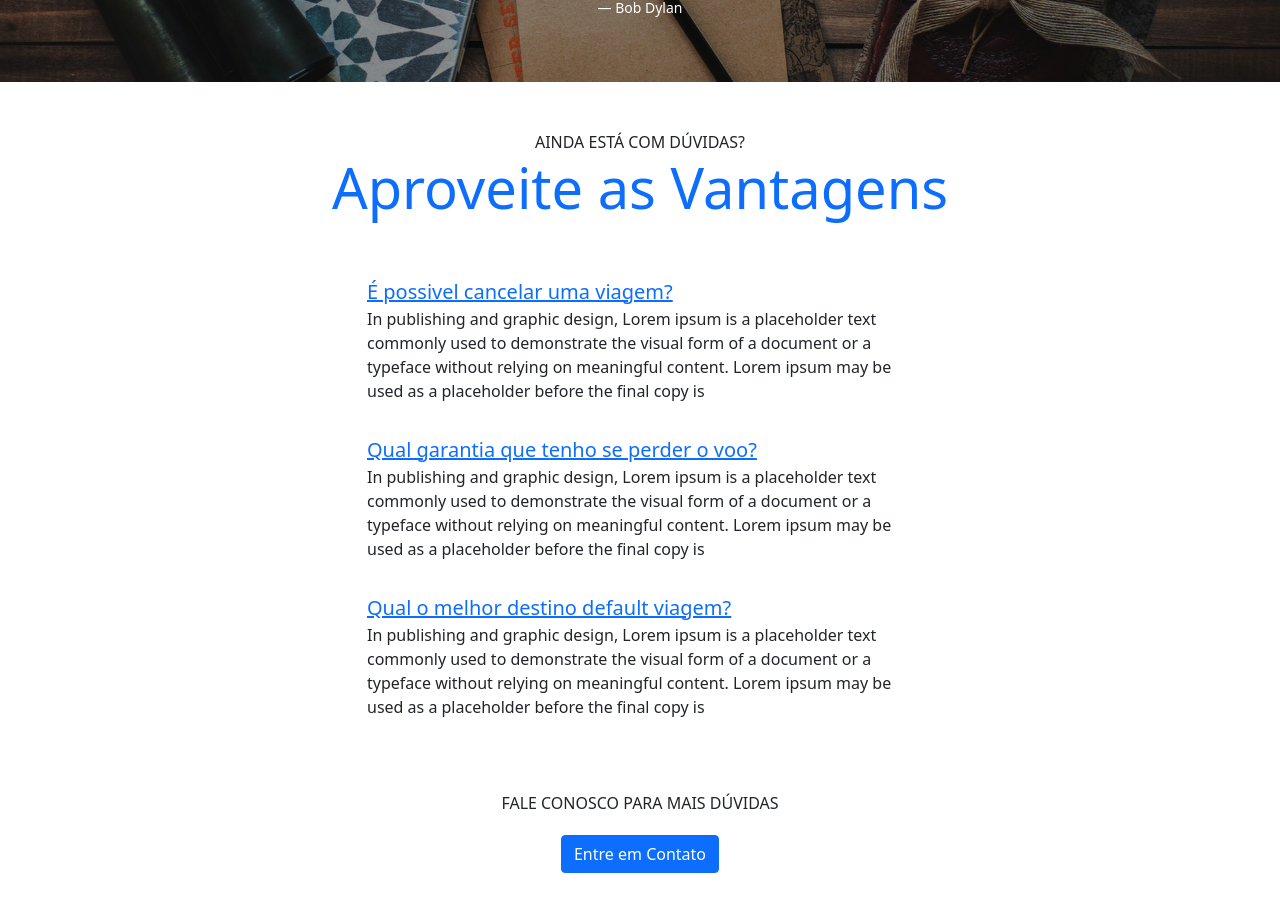
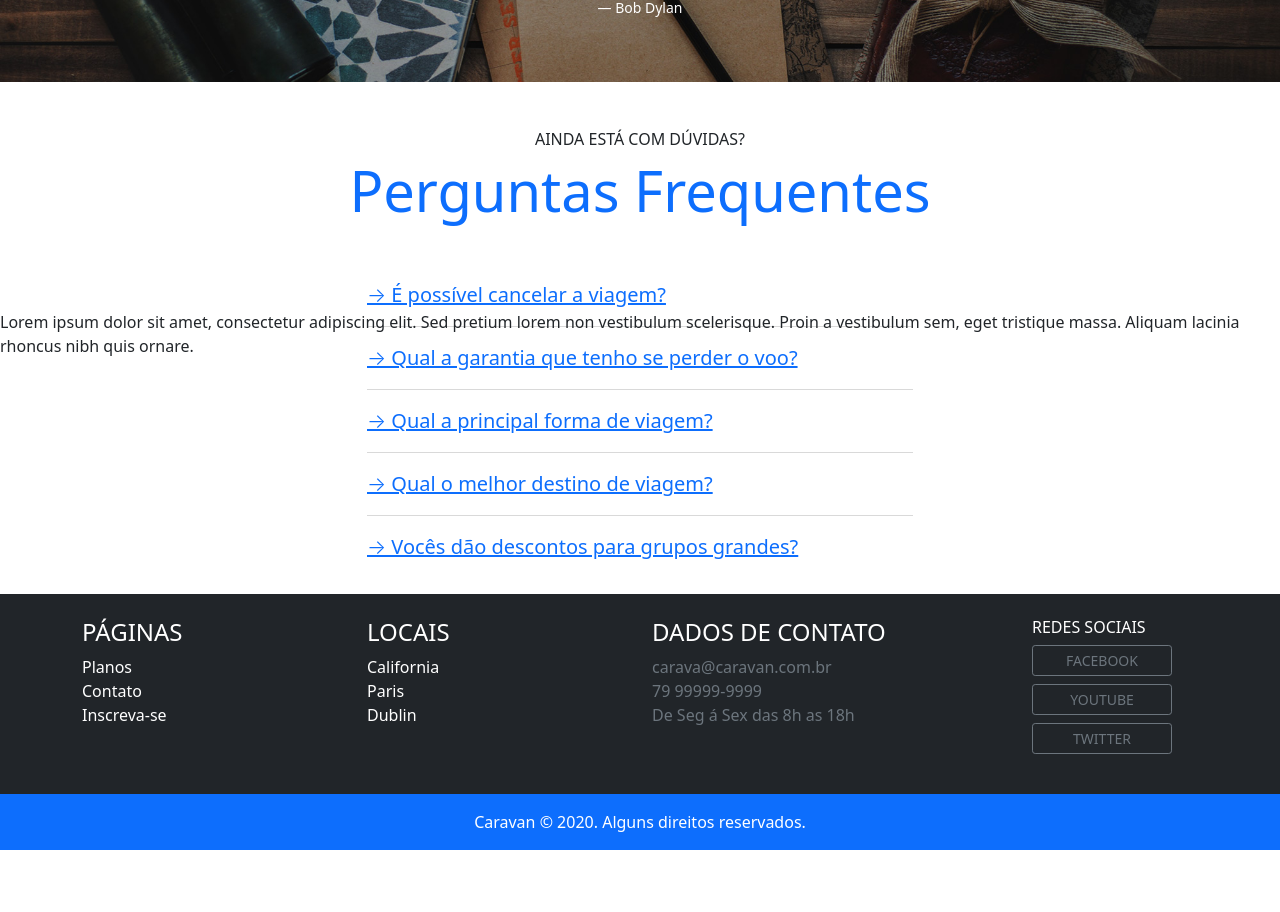
Before and after one commit to Nataliapine/Caravan, a React (Create React App) app: page / in a window 1280 px wide. Shown: the part 1880-2792 px from the top of the page. After the commit the page ends 2730 px from the top, so only its background shows below. Built offline with nearby package versions, Linux system fonts and the light colour scheme.

Commit message:
created Carousel component

```diff
--- /dev/null
+++ b/src/components/Carousel/index.js
@@ -0,0 +1,64 @@
+import California from '../../assets/img/california.jpg';
+import Paris from '../../assets/img/paris.jpg';
+import Dublin from '../../assets/img/dublin.jpg';
+
+export default function Carousel() {
+    return (
+        <div>
+            <div className="container-fluid">
+                <div className="row bg-dark">
+                    <div className="col-lg-7 p-0">
+                        <div id="carouselCidades" className="carousel slide" data-ride="carousel">
+                            <ol className="carousel-indicators">
+                                <li data-target="#carouselExampleIndicators" data-slide-to="0" className="active"></li>
+                                <li data-target="#carouselExampleIndicators" data-slide-to="1"></li>
+                                <li data-target="#carouselExampleIndicators" data-slide-to="2"></li>
+                            </ol>
+                            <div className="carousel-inner">
+                                <div className="carousel-item active">
+                                <div className="carousel-caption">
+                                    <h3 className="display-4">California</h3>
+                                </div>
+                                    <img className="d-block w-100" src={California} alt="California" />
+                                </div>
+                                <div className="carousel-item">
+                                <div className="carousel-caption">
+                                    <h3 className="display-4">Paris</h3>
+                                </div>
+                                <img className="d-block w-100" src={Paris} alt="Paris" />
+                                </div>
+                                <div className="carousel-item">
+                                <div className="carousel-caption">
+                                    <h3 className="display-4">Dublin</h3>
+                                </div>
+                                <img className="d-block w-100" src={Dublin} alt="Dublin" />
+                                </div>
+                            </div>
+                            <a className="carousel-control-prev" href="#carouselExampleControls" role="button" data-slide="prev">
+                                <span className="carousel-control-prev-icon" aria-hidden="true"></span>
+                                <span className="sr-only">Anterior</span>
+                            </a>
+                            <a className="carousel-control-next" href="#carouselExampleControls" role="button" data-slide="next">
+                                <span className="carousel-control-next-icon" aria-hidden="true"></span>
+                                <span className="sr-only">Próximo</span>
+                            </a>
+                        </div>
+                    </div>
+                    <div className="col-lg-5 text-white p-4">
+                        <h1 className="display-4">Realize a viagem dos seus sonhos</h1>
+                        <p className="lead">O melhor local para viajar é com a Caravan, mais de 5000 excursoes concluídas</p>
+                        <form action="">
+                            <div className="input-group input-group-lg">
+                                <input type="text" className="form-control" placeholder="Email" aria-label="Email" />
+                                <div className="input-group-append">
+                                    <button className="btn btn-primary p-3" type="button">Inscreva-se</button>
+                                </div>
+                            </div>
+                        </form>
+                    </div>
+
+                </div>
+            </div>
+        </div>
+    )
+}
--- a/src/pages/Home/index.js
+++ b/src/pages/Home/index.js
@@ -1,11 +1,10 @@
 import Header from "../../components/Header";
+import Carousel from "../../components/Carousel";
 import Footer from "../../components/Footer";
 
 import './home.css';
 
-import California from '../../assets/img/california.jpg';
-import Paris from '../../assets/img/paris.jpg';
-import Dublin from '../../assets/img/dublin.jpg';
+
 import Passaporte from '../../assets/img/icones/passaporte.svg';
 import Translado from '../../assets/img/icones/translado.svg';
 import Passagens from '../../assets/img/icones/passagens.svg';
@@ -18,61 +17,7 @@ export default function Home() {
     return (
         <div>
             <Header />
-
-            <div className="container-fluid">
-                <div className="row bg-dark">
-                    <div className="col-lg-7 p-0">
-                        <div id="carouselCidades" className="carousel slide" data-ride="carousel">
-                            <ol className="carousel-indicators">
-                                <li data-target="#carouselExampleIndicators" data-slide-to="0" className="active"></li>
-                                <li data-target="#carouselExampleIndicators" data-slide-to="1"></li>
-                                <li data-target="#carouselExampleIndicators" data-slide-to="2"></li>
-                            </ol>
-                            <div className="carousel-inner">
-                                <div className="carousel-item active">
-                                <div className="carousel-caption">
-                                    <h3 className="display-4">California</h3>
-                                </div>
-                                    <img className="d-block w-100" src={California} alt="California" />
-                                </div>
-                                <div className="carousel-item">
-                                <div className="carousel-caption">
-                                    <h3 className="display-4">Paris</h3>
-                                </div>
-                                <img className="d-block w-100" src={Paris} alt="Paris" />
-                                </div>
-                                <div className="carousel-item">
-                                <div className="carousel-caption">
-                                    <h3 className="display-4">Dublin</h3>
-                                </div>
-                                <img className="d-block w-100" src={Dublin} alt="Dublin" />
-                                </div>
-                            </div>
-                            <a className="carousel-control-prev" href="#carouselExampleControls" role="button" data-slide="prev">
-                                <span className="carousel-control-prev-icon" aria-hidden="true"></span>
-                                <span className="sr-only">Anterior</span>
-                            </a>
-                            <a className="carousel-control-next" href="#carouselExampleControls" role="button" data-slide="next">
-                                <span className="carousel-control-next-icon" aria-hidden="true"></span>
-                                <span className="sr-only">Próximo</span>
-                            </a>
-                        </div>
-                    </div>
-                    <div className="col-lg-5 text-white p-4">
-                        <h1 className="display-4">Realize a viagem dos seus sonhos</h1>
-                        <p className="lead">O melhor local para viajar é com a Caravan, mais de 5000 excursoes concluídas</p>
-                        <form action="">
-                            <div className="input-group input-group-lg">
-                                <input type="text" className="form-control" placeholder="Email" aria-label="Email" />
-                                <div className="input-group-append">
-                                    <button className="btn btn-primary p-3" type="button">Inscreva-se</button>
-                                </div>
-                            </div>
-                        </form>
-                    </div>
-
-                </div>
-            </div>
+            <Carousel />
             <section className="py-5 bg-light text-center">
                 <div className="container">
                     <div className="my-5">
@@ -158,63 +103,52 @@ export default function Home() {
                     Bob Dylan
                 </figcaption>
             </section>
+
             <section className="container">
                 <div className="my-5 text-center">
-                    <span className="h-5 d-block">AINDA ESTÁ COM DÚVIDAS?</span>
-                    <h2 className="display-4 text-primary">Aproveite as Vantagens</h2>
+                    <span className="h6 d-block">AINDA ESTÁ COM DÚVIDAS?</span>
+                    <h2 className="display-4 text-primary">Perguntas Frequentes</h2>
                 </div>
                 <div className="row justify-content-center">
-                    <div className="col-lg-6" id="perguntasFrequentes" data-children=".pergunta">
+                    <div className="col-md-6" id="perguntasFrequentes" data-children=".pergunta">
                     <div className="pergunta py-2">
-                            <a className="lead" data-toggle="collapse" data-parent="#perguntasFrequentes"
-                             href="#pergunta1" aria-expanded="true" aria-controls="pergunta1">
-                               É possivel cancelar uma viagem?
-                            </a>
-                            <div id="pergunta1" >
-                                <p>
-                                    In publishing and graphic design, Lorem ipsum is a placeholder text commonly
-                                    used to demonstrate the visual form of a document or a typeface without relying
-                                    on meaningful content. Lorem ipsum may be used as a placeholder before the final
-                                    copy is
-                                </p>
+                        <a className="lead" data-toggle="collapse" data-parent="#perguntasFrequentes" href="#pergunta1" aria-expanded="true" aria-controls="pergunta1">→ É possível cancelar a viagem?</a>
+                        <div id="pergunta1" className="collapse show" role="tabpanel">
+                        <p>Lorem ipsum dolor sit amet, consectetur adipiscing elit. Sed pretium lorem non vestibulum scelerisque. Proin a vestibulum sem, eget tristique massa. Aliquam lacinia rhoncus nibh quis ornare.</p>
                         </div>
                     </div>
+                    <div className="dropdown-divider"></div>
                     <div className="pergunta py-2">
-                            <a className="lead" data-toggle="collapse" data-parent="#perguntasFrequentes"
-                             href="#pergunta2" aria-expanded="true" aria-controls="pergunta2">
-                               Qual garantia que tenho se perder o voo?
-                            </a>
-                            <div id="pergunta1">
-                                <p>
-                                    In publishing and graphic design, Lorem ipsum is a placeholder text commonly
-                                    used to demonstrate the visual form of a document or a typeface without relying
-                                    on meaningful content. Lorem ipsum may be used as a placeholder before the final
-                                    copy is
-                                </p>
+                        <a className="lead" data-toggle="collapse" data-parent="#perguntasFrequentes" href="#pergunta2" aria-expanded="true" aria-controls="pergunta2">→ Qual a garantia que tenho se perder o voo?</a>
+                        <div id="pergunta2" className="collapse" role="tabpanel">
+                        <p>Lorem ipsum dolor sit amet, consectetur adipiscing elit. Sed pretium lorem non vestibulum scelerisque. Proin a vestibulum sem, eget tristique massa. Aliquam lacinia rhoncus nibh quis ornare.</p>
                         </div>
                     </div>
+                    <div className="dropdown-divider"></div>
                     <div className="pergunta py-2">
-                            <a className="lead" data-toggle="collapse" data-parent="#perguntasFrequentes"
-                             href="#pergunta1" aria-expanded="true" aria-controls="pergunta1">
-                               Qual o melhor destino default viagem?
-                            </a>
-                            <div id="pergunta1">
-                                <p>
-                                    In publishing and graphic design, Lorem ipsum is a placeholder text commonly
-                                    used to demonstrate the visual form of a document or a typeface without relying
-                                    on meaningful content. Lorem ipsum may be used as a placeholder before the final
-                                    copy is
-                                </p>
+                        <a className="lead" data-toggle="collapse" data-parent="#perguntasFrequentes" href="#pergunta3" aria-expanded="true" aria-controls="pergunta3">→ Qual a principal forma de viagem?</a>
+                        <div id="pergunta3" className="collapse" role="tabpanel">
+                        <p>Lorem ipsum dolor sit amet, consectetur adipiscing elit. Sed pretium lorem non vestibulum scelerisque. Proin a vestibulum sem, eget tristique massa. Aliquam lacinia rhoncus nibh quis ornare.</p>
+                        </div>
+                    </div>
+                    <div className="dropdown-divider"></div>
+                    <div className="pergunta py-2">
+                        <a className="lead" data-toggle="collapse" data-parent="#perguntasFrequentes" href="#pergunta4" aria-expanded="true" aria-controls="pergunta4">→ Qual o melhor destino de viagem?</a>
+                        <div id="pergunta4" className="collapse" role="tabpanel">
+                        <p>Lorem ipsum dolor sit amet, consectetur adipiscing elit. Sed pretium lorem non vestibulum scelerisque. Proin a vestibulum sem, eget tristique massa. Aliquam lacinia rhoncus nibh quis ornare.</p>
+                        </div>
+                    </div>
+                    <div className="dropdown-divider"></div>
+                    <div className="pergunta py-2 mb-4">
+                        <a className="lead" data-toggle="collapse" data-parent="#perguntasFrequentes" href="#pergunta5" aria-expanded="true" aria-controls="pergunta5">→ Vocês dão descontos para grupos grandes?</a>
+                        <div id="pergunta5" className="collapse" role="tabpanel">
+                        <p>Lorem ipsum dolor sit amet, consectetur adipiscing elit. Sed pretium lorem non vestibulum scelerisque. Proin a vestibulum sem, eget tristique massa. Aliquam lacinia rhoncus nibh quis ornare.</p>
                         </div>
                     </div>
                     </div>
                 </div>
-                <div className="text-center my-5">
-                    <p>FALE CONOSCO PARA MAIS DÚVIDAS</p>
-                    <a className="btn btn-primary mt-1" href="#">Entre em Contato</a>
-                </div>
+            </section>
 
-            </section>
             <Footer />
 
         </div>
```
Lines whose indentation alone changed are shown as unchanged.
